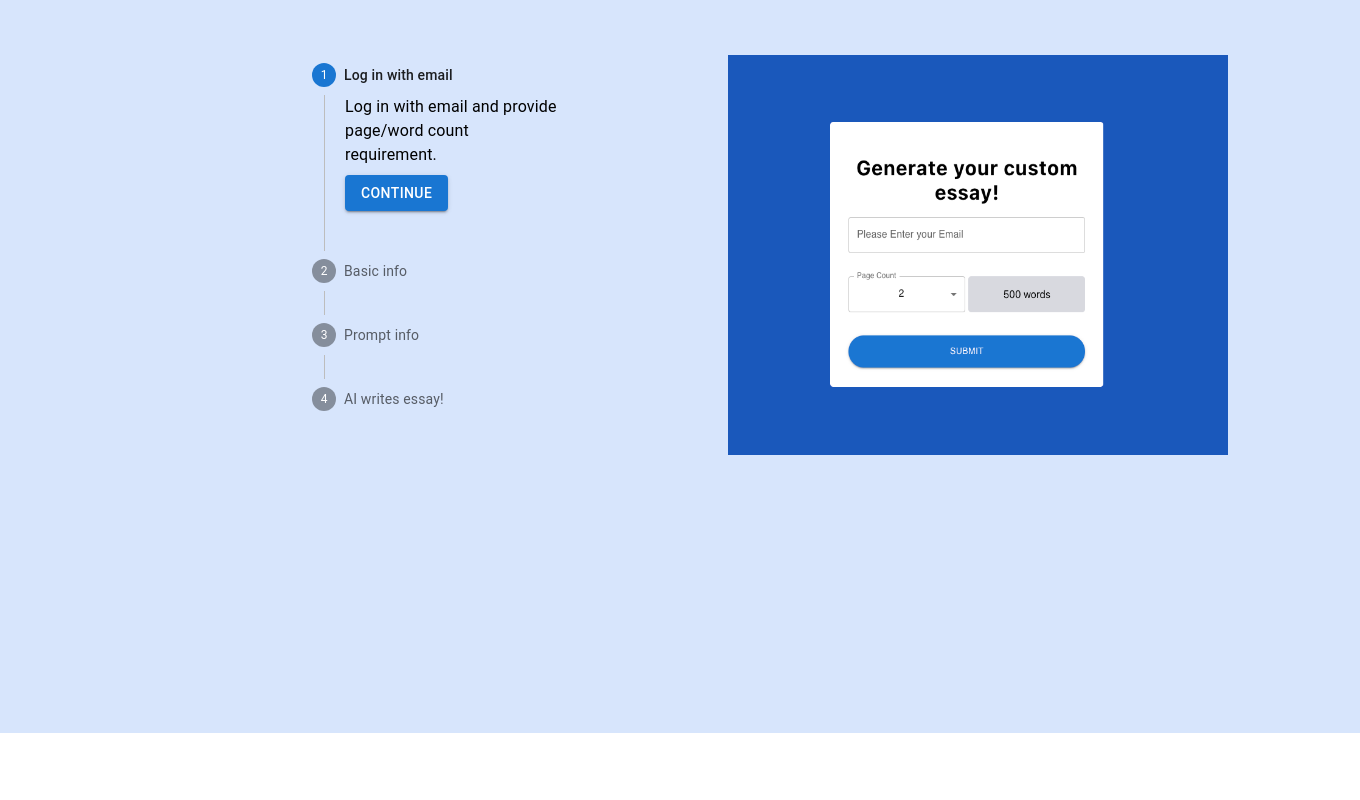
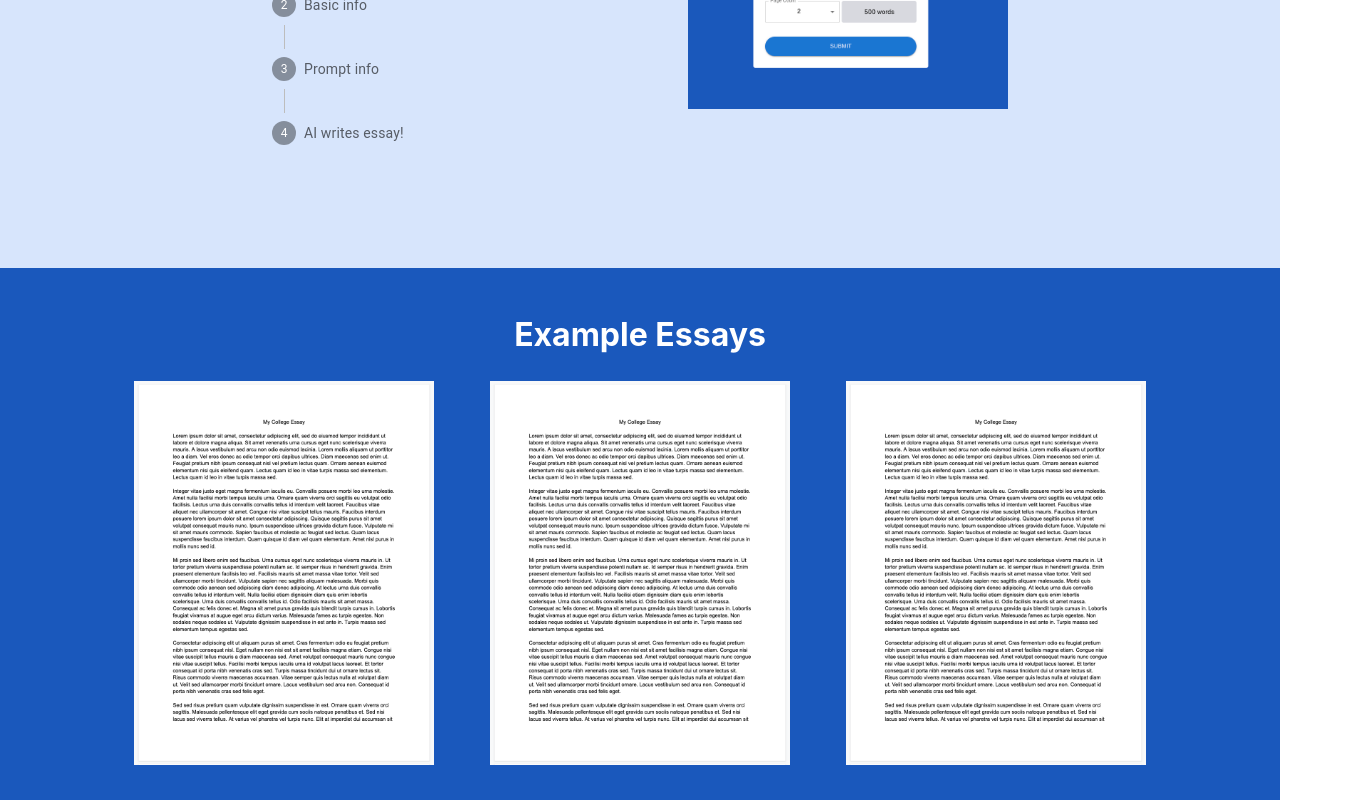
Before and after one commit to olsenbudanur/ChatGPT_Project, a React (Create React App) app in the folder client/: page / in a window 1280 px wide. Shown: the part 1049-1849 px from the top of the page, 1360 px wide, since content can reach past the window. Before the commit the page ends 1782 px from the top, so only its background shows below. Built offline with nearby package versions, Linux system fonts and the light colour scheme; no server answers.

Commit message:
fixing stuff

```diff
--- a/client/src/components/HomeSections/Steps.tsx
+++ b/client/src/components/HomeSections/Steps.tsx
@@ -8,7 +8,6 @@ import Button from '@mui/material/Button';
 import Paper from '@mui/material/Paper';
 import Typography from '@mui/material/Typography';
 import * as S from "../Styles";
-
 
 
 const screenshot1 = require('../../assets/inputEmail1.png')
@@ -88,7 +87,10 @@ export default function Steps() {
         ))}
       </Stepper>
     </Box>
-  <div>
+  <div style={{
+    display:"grid",
+    placeItems: "center"
+  }}>
   {<S.photo src={String(screenshots[activeStep])} />}
   </div>
   </S.stepsWrapper>
--- a/client/src/components/Styles.ts
+++ b/client/src/components/Styles.ts
@@ -2,14 +2,7 @@ import styled from "styled-components";
 
 
 export const photo = styled.img`
-    height: 400px;
-    width: 500px;
-
-
-    @media (max-width:1000px) {
-      height: 250px;
-      width: 300px;
-    }
+    width: 100%;
 `
 
 export const stepsWrapper = styled.div`
--- a/client/src/pages/Home/Home.styles.ts
+++ b/client/src/pages/Home/Home.styles.ts
@@ -1,38 +1,80 @@
 import styled from "styled-components";
 
+
+
 export const Wrapper = styled.div`
-  width: 100vw;
-  height: 100vh;
+  width: 100%;
+  height: 100%;
+`;
+
+
+
+export const Sec1Wrapper = styled.div`
+  /* width: 100%; */
+  height: 100%;
   background-color: #1a58bc;
-
   display: grid;
   place-items: center;
-
   color: white;
 `;
 
 
 export const Sec2Wrapper = styled.div`
-  width: 100vw;
-  height: 100vh;
+  width: 100%;
+  height: 100%;
   background-color: #d7e5fc;
-  padding: 5vh;
-
   display: flex;
   flex-direction:column;
   place-items: center;
-
   color: black;
-
-  @media (max-width: 1000px) {
+  @media (max-width: 900px) {
     padding: 0vh;
   }
 `;
 
+export const Sec3Wrapper = styled.div`
+  width: 100%;
+  height: 100%;
+  background-color: #1a58bc;
+  display: flex;
+  flex-direction:column;
+  place-items: center;
+  color: white;
+  padding-top: 2vw;
+`;
+
+export const Image = styled.img`
+  width: 300px;
+  margin-bottom: 30px;
+  /* @media (max-width:1000px) {
+    height: 10%;
+    width: 50%
+  } */
+`
+
+export const ImageWrapper = styled.div`
+  display: grid;
+  justify-items:center;
+  grid-template-columns: 20vw 20vw 20vw;
+  grid-gap: 100px;
+
+  padding: 5px;
+  @media (max-width: 1000px) {
+    grid-template-columns: none;
+    width: 80%;
+    grid-template-rows: 1fr 1fr 1fr;
+    grid-gap: 0px;
+    margin-top: 0vh;
+
+  }
+`
+
 export const stepsWrapper = styled.div`
   place-items: center;
-  padding-right: 5vh;
-  padding-left: 5vh;
+  display: flex;
+  flex-direction:column;
+  /* padding-right: 5vh; */
+  /* padding-left: 5vh; */
 `;
 
 export const TextLoginWrapper = styled.div`
@@ -44,7 +86,6 @@ export const TextLoginWrapper = styled.div`
   margin-top: 5vh;
   margin-bottom: 5vh;
   padding: 5vh;
-
   @media (max-width: 1000px) {
     grid-template-columns: none;
     width: 80%;
@@ -60,12 +101,10 @@ export const TextWrapper = styled.div``;
 export const LoginWrapper = styled.div`
   background-color: white;
   border-radius: 5px;
-
   text-align: center;
   padding: 30px;
   display: grid;
   grid-gap: 20px;
-
   @media (max-width: 1000px) {
     padding: 15px;
     grid-gap: 0px;
@@ -85,10 +124,8 @@ export const PagesWrapper = styled.div`
 export const WordCount = styled.div`
   background-color: #d7d9de;
   text-align: center;
-
   border-radius: 5px;
   margin-top: 16px;
-
   display: grid;
   align-items: center;
   color: black;
--- a/client/src/pages/Home/Home.tsx
+++ b/client/src/pages/Home/Home.tsx
@@ -18,6 +18,8 @@ import { auth } from "../../firebase";
 import { useAuth } from "../../components/Context/AuthContext";
 import { Alert } from "@mui/material";
 import Steps from "../../components/HomeSections/Steps";
+
+const exampleEssay = require("../../assets/exampleEssay.png")
 
 
 function Home() {
@@ -97,8 +99,8 @@ function Home() {
 	};
 
 	return (
-		<div>
 		<S.Wrapper>
+		<S.Sec1Wrapper>
 			<S.TextLoginWrapper>
 				<S.TextWrapper>
 					<S.Title>
@@ -239,22 +241,28 @@ function Home() {
 					)}
 				</S.LoginWrapper>
 			</S.TextLoginWrapper>
-
-		</S.Wrapper>
+		</S.Sec1Wrapper>
 
 		<S.Sec2Wrapper>
 			<S.Title>
 				How Tutana AI works
 			</S.Title>
+			<Steps/>
+		</S.Sec2Wrapper>
 
-			<S.stepsWrapper>
-				<Steps></Steps>
-			</S.stepsWrapper>
-
-
-
-		</S.Sec2Wrapper>
-		</div>
+		<S.Sec3Wrapper>
+			<S.Title>
+				Example Essays
+			</S.Title>
+			{/* <div style={{display: 'grid', gridTemplateColumns: '30vw 30vw 30vw'}}> */}
+			<S.ImageWrapper>
+				<S.Image src={String(exampleEssay)} onClick={() => window.open('https://docs.google.com/document/d/1LjMZWjhzGVFZcj5lEF6JtHFGcFcAkMKyAdn7Cp3QteA/edit?usp=sharing')}/>
+				<S.Image src={String(exampleEssay)} onClick={() => window.open('https://docs.google.com/document/d/1LjMZWjhzGVFZcj5lEF6JtHFGcFcAkMKyAdn7Cp3QteA/edit?usp=sharing')}/>
+				<S.Image src={String(exampleEssay)} onClick={() => window.open('https://docs.google.com/document/d/1LjMZWjhzGVFZcj5lEF6JtHFGcFcAkMKyAdn7Cp3QteA/edit?usp=sharing')}/>
+			{/* </div> */}
+			</S.ImageWrapper>
+		</S.Sec3Wrapper>
+		</S.Wrapper>
 
 
 	);
```
Also changed, not shown: client/src/assets/exampleEssay.png (added).
